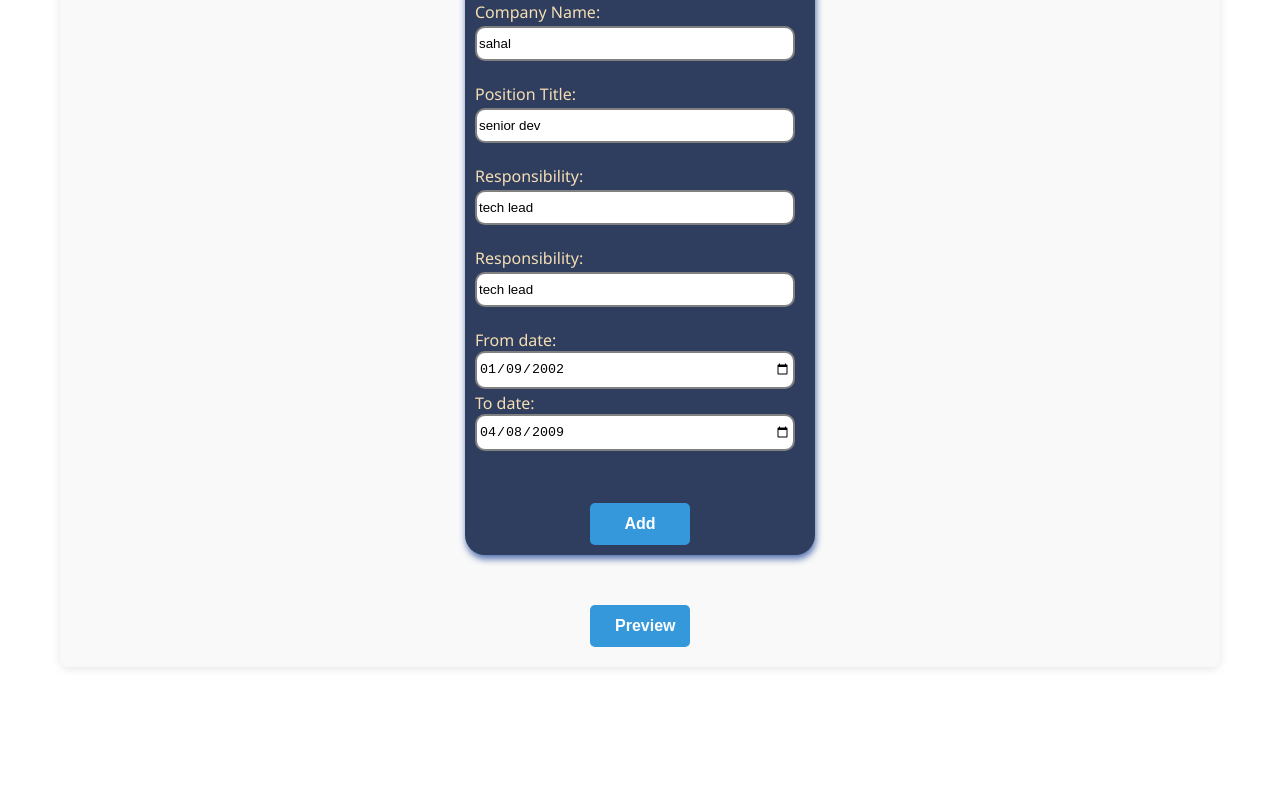
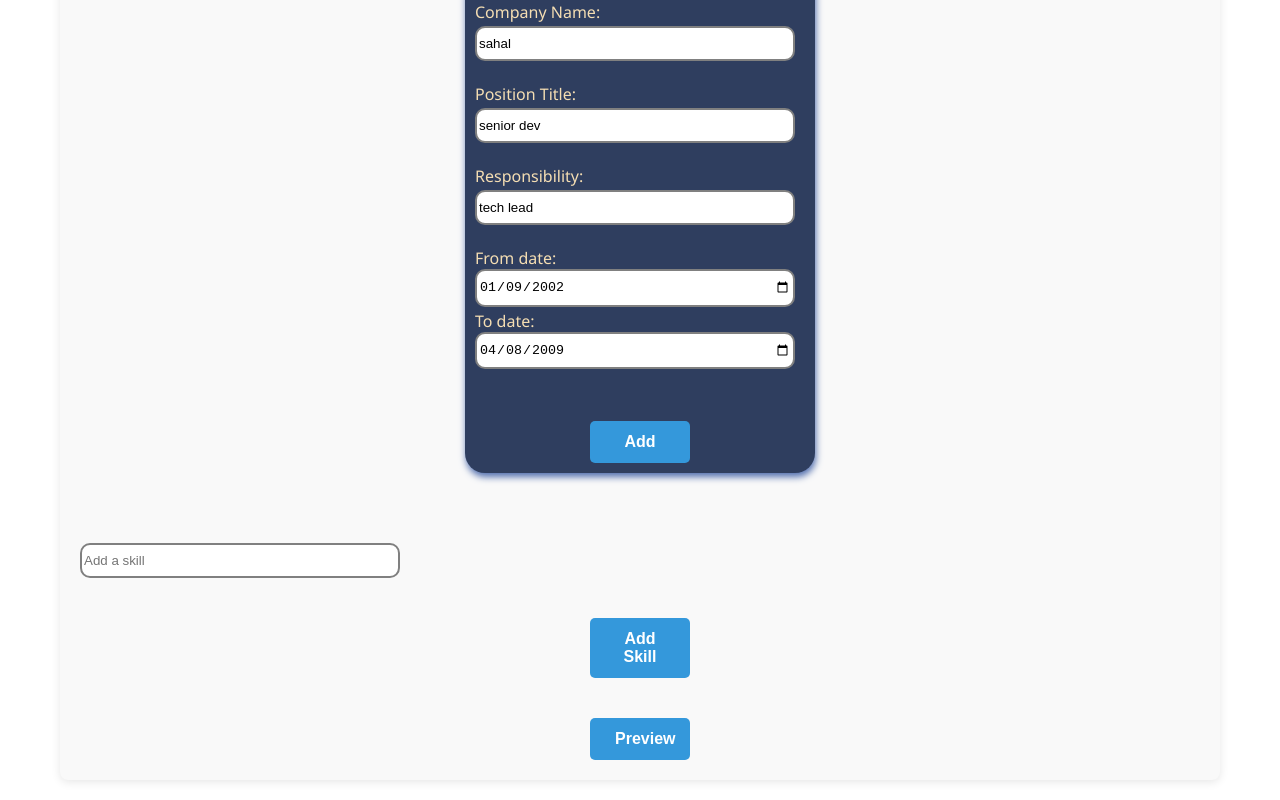
Before and after one commit to yahya-mohamoud/CV-App, a React (Vite) app: page / in a window 1280 px wide. Shown: the part 1440-2240 px from the top of the page. Before the commit the page ends 2127 px from the top, so only its background shows below. Built offline with nearby package versions, Linux system fonts and the light colour scheme.

Commit message:
added the skill component and still needs some modification

```diff
--- a/src/components/Cv.jsx
+++ b/src/components/Cv.jsx
@@ -6,6 +6,7 @@ import '../styles/cv.css';
 import address from '../assets/address.png'
 import email from '../assets/email.png'
 import phone from '../assets/phone.png'
+import Skill from './Skill';
 
 function Cv() {
   const [formInfo, setFormInfo] = useState({
@@ -32,9 +33,8 @@ function Cv() {
     setIsEditing(prev => !prev);
   }
 
-  const skill = formInfo.skills.map((item) => {
-      return  <li key={item}>{item}</li>
-  })
+
+
 
   return (
     <div className="cv">
@@ -45,6 +45,7 @@ function Cv() {
          <GeneralInfo formInfo={formInfo} setFormInfo={setFormInfo} />
           <Experience formInfo={formInfo} setFormInfo={setFormInfo} />
           <Practical formInfo={formInfo} setFormInfo={setFormInfo} />
+          <Skill  formInfo={formInfo} setFormInfo={setFormInfo}/>
          </div>
           <button className='preview' onClick={handleEditToggle}>Preview</button>
         </div>
@@ -85,11 +86,24 @@ function Cv() {
                 <p>{formInfo.responsibility}</p>
                 <p>{formInfo.startDt} - {formInfo.finishDt}</p>
                 <hr />
-                <h3>Skills: </h3>
-                <ul>
-                  {skill}
-                </ul>
+            </div>
 
+            <div className="skill">
+              <h2>Skill:</h2>
+              <div className="skills-list">
+      {formInfo.skills.map((skill, index) => (
+        <div key={index} className="skill-tag">
+          {skill}
+          <button
+            type="button"
+            onClick={() => handleRemoveSkill(skill)}
+            className="remove-skill"
+          >
+            ×
+          </button>
+        </div>
+      ))}
+    </div>
             </div>
           </div>
           <button className="edit" onClick={handleEditToggle}>Edit</button>
--- a/src/components/Practical.jsx
+++ b/src/components/Practical.jsx
@@ -1,4 +1,5 @@
 import React from 'react'
+import { useState } from 'react';
 import '../styles/forms.css'
 
 function Practical({ formInfo, setFormInfo}) {
@@ -25,7 +26,11 @@ function Practical({ formInfo, setFormInfo}) {
         e.target.reset()
     }
   return (
+
+
+
     <section className='practical'>
+
         <h1>Practical experience</h1>
         <form onSubmit={handleClick} className="practicalForm">
             <label className='label'>
@@ -62,18 +67,7 @@ function Practical({ formInfo, setFormInfo}) {
                              /></span>
             </label>
             <br />
-            <label className='label'>
-                Responsibility:
-                <span><input type=""
-                             required value={formInfo.responsibility}
-                             name='responsibility'
-                             placeholder='Job Responsibility'
-                             onChange={(e) =>
-                              setFormInfo((prev) => ({ ...prev, responsibility: e.target.value }))
-                              }
-                             /></span>
-            </label>
-            <br />
+
             <label  className='date label'>
 
                 <span>From date:<input type="date"
@@ -92,9 +86,14 @@ function Practical({ formInfo, setFormInfo}) {
                         /></span>
             </label>
             <br />
+
             <button type="submit">Add</button>
         </form>
+
+
     </section>
+
+
   )
 }
 
--- /dev/null
+++ b/src/components/Skill.jsx
@@ -0,0 +1,43 @@
+import React from 'react'
+import { useState } from 'react'
+import "../styles/cv.css"
+
+function Skill({formInfo, setFormInfo}) {
+ const [skillInput, setSkillInput] = useState('')
+
+ const handleAddSkill = (e) => {
+  e.preventDefault();
+  if (skillInput.trim() && !formInfo.skills.includes(skillInput)) {
+    setFormInfo(prev => ({
+      ...prev,
+      skills: [...prev.skills, skillInput.trim()]
+    }));
+    setSkillInput('');
+  }
+};
+
+const handleRemoveSkill = (skillToRemove) => {
+  setFormInfo(prev => ({
+    ...prev,
+    skills: prev.skills.filter(skill => skill !== skillToRemove)
+  }));
+};
+
+  return (
+    <div className="skills-section">
+    <form onSubmit={handleAddSkill}>
+      <input
+        type="text"
+        value={skillInput}
+        onChange={(e) => setSkillInput(e.target.value)}
+        placeholder="Add a skill"
+      />
+      <button type="submit">Add Skill</button>
+    </form>
+
+
+  </div>
+);
+}
+
+export default Skill
--- a/src/styles/cv.css
+++ b/src/styles/cv.css
@@ -149,7 +149,7 @@
     line-height: 1.5;
   }
 
-  .practExp ul {
+  .skill ul {
     display: flex;
     flex-wrap: wrap;
     gap: 10px;
@@ -157,12 +157,52 @@
     padding: 0;
   }
 
-  .practExp ul li {
+  .skill ul li {
     background-color: #e0f2fe;
     color: #0369a1;
     padding: 5px 12px;
     border-radius: 20px;
     font-size: 14px;
+  }
+
+  .skills-section {
+    margin-top: 20px;
+  }
+
+  .skills-section form {
+    display: flex;
+    gap: 10px;
+    margin-bottom: 10px;
+  }
+
+  .skills-list {
+    display: flex;
+    flex-wrap: wrap;
+    gap: 8px;
+  }
+
+  .skill-tag {
+    background-color: #e0f2fe;
+    color: #0369a1;
+    padding: 5px 12px;
+    border-radius: 20px;
+    display: flex;
+    align-items: center;
+    gap: 5px;
+  }
+
+  .remove-skill {
+    background: none;
+    border: none;
+    color: #0369a1;
+    cursor: pointer;
+    padding: 0;
+    font-size: 16px;
+    line-height: 1;
+  }
+
+  .remove-skill:hover {
+    color: #b91c1c;
   }
 
   @media (max-width: 768px) {
```
